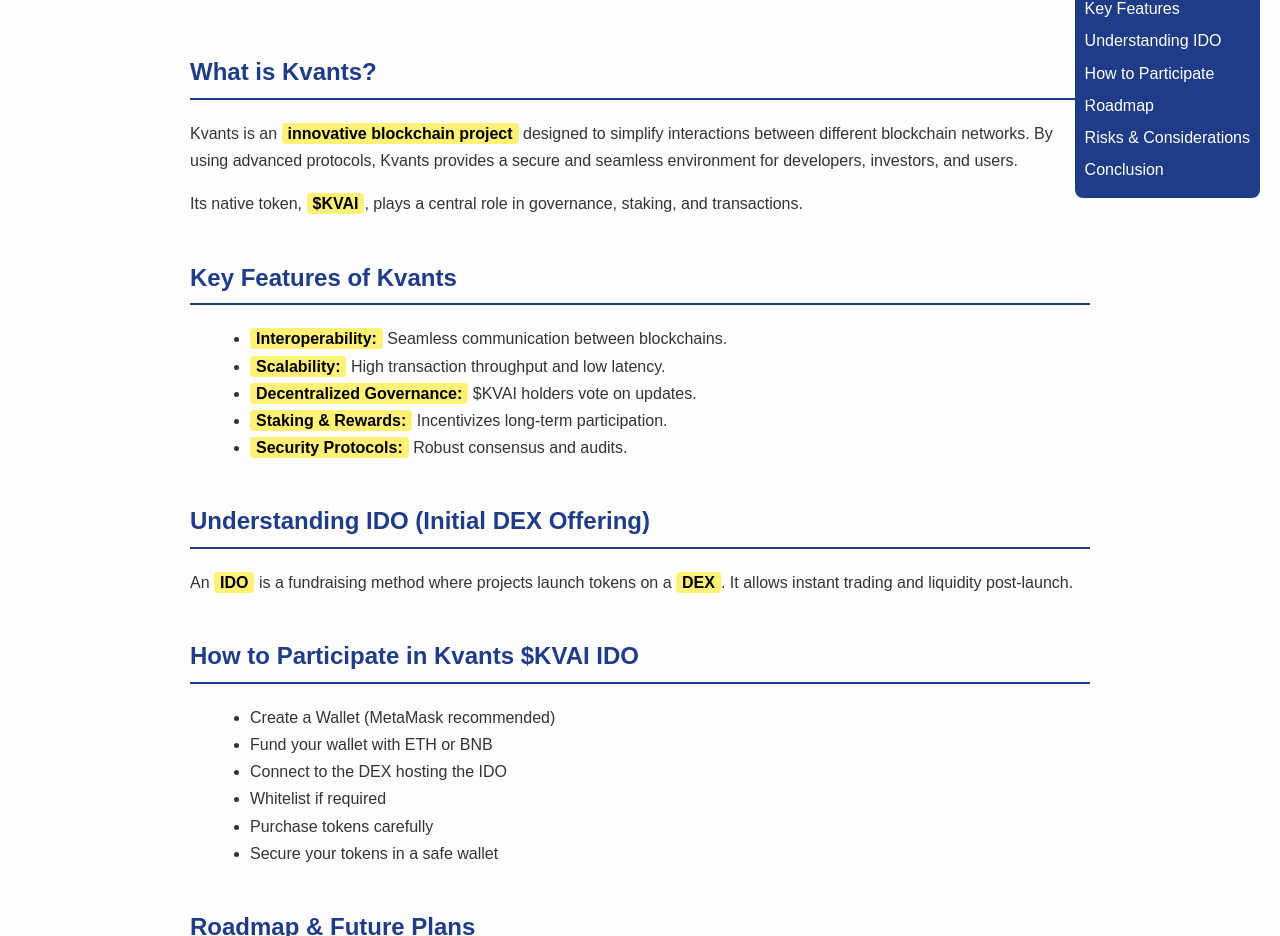
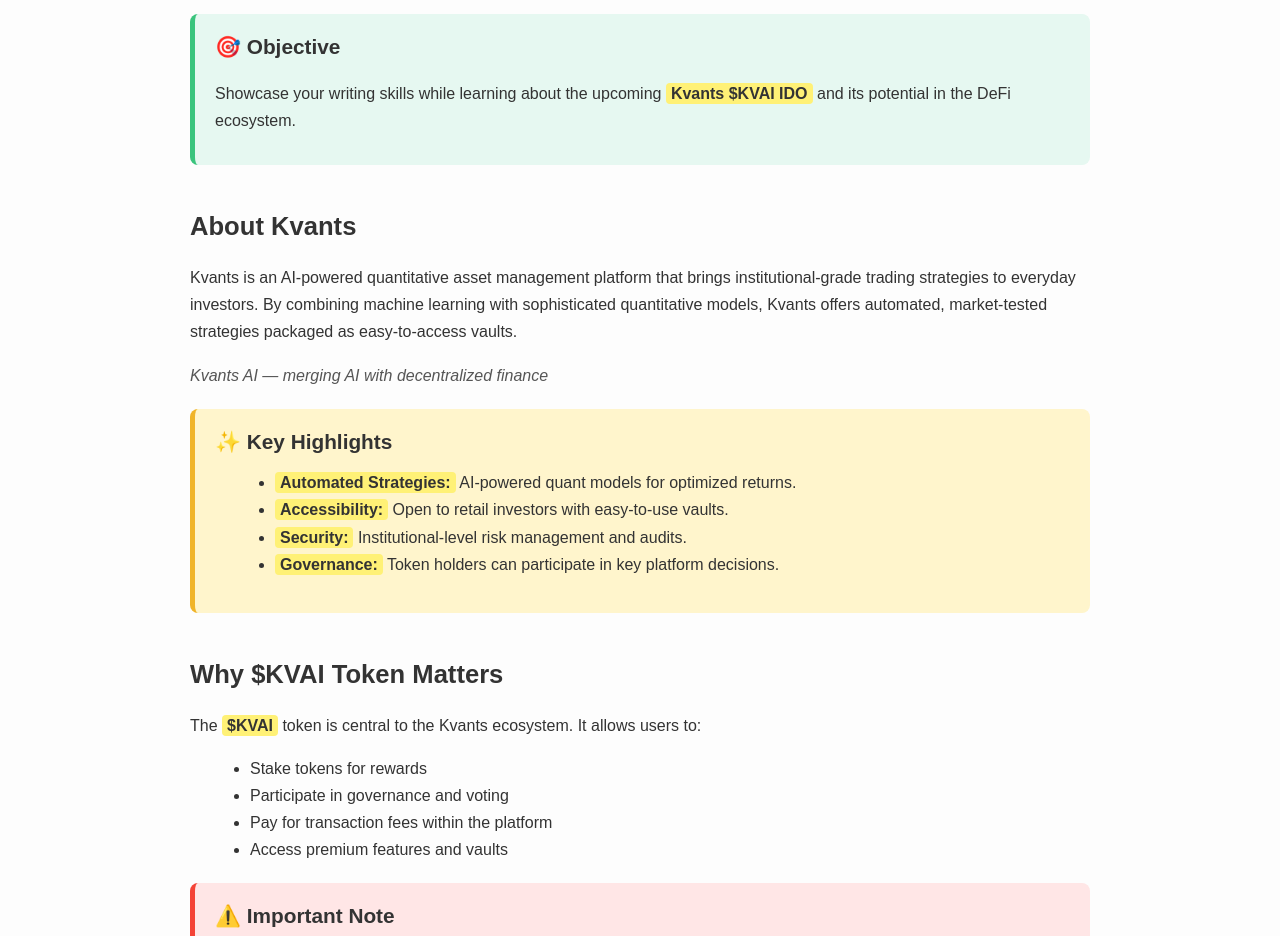
Before and after one commit to riyaashukla/-Article-On-Kvants-IDO, a plain HTML site: page index.html in a window 1280 px wide. Shown: the part 132-1068 px from the top of the page. Drawn offline with Linux system fonts and the light colour scheme.

Commit message:
index.html

```diff
--- a/index.html
+++ b/index.html
@@ -7,23 +7,11 @@
 <style>
     body {
         font-family: 'Arial', sans-serif;
-        line-height: 1.7;
+        background-color: #fdfdfd;
+        color: #333;
         margin: 0;
         padding: 0;
-        background-color: #fdfdfd;
-        color: #333;
-    }
-
-    header {
-        background-color: #1a1a1a;
-        color: #fff;
-        padding: 20px;
-        text-align: center;
-    }
-
-    header h1 {
-        margin: 0;
-        font-size: 2rem;
+        line-height: 1.7;
     }
 
     main {
@@ -32,14 +20,24 @@
         padding: 20px;
     }
 
-    h2, h3 {
-        color: #1f3c88;
+    h1, h2, h3 {
+        font-weight: bold;
+    }
+
+    h1 {
+        font-size: 2rem;
+        margin-bottom: 20px;
     }
 
     h2 {
+        font-size: 1.6rem;
         margin-top: 40px;
-        border-bottom: 2px solid #1f3c88;
-        padding-bottom: 5px;
+        margin-bottom: 15px;
+    }
+
+    h3 {
+        font-size: 1.3rem;
+        margin-bottom: 10px;
     }
 
     p {
@@ -50,139 +48,111 @@
         margin: 10px 0 20px 20px;
     }
 
-    .highlight {
+    /* Highlight boxes like in screenshot */
+    .highlight-box {
+        border-radius: 8px;
+        padding: 15px 20px;
+        margin: 20px 0;
+    }
+
+    .highlight-objective {
+        background-color: #e6f8f1;
+        border-left: 5px solid #3ac47d;
+    }
+
+    .highlight-key {
+        background-color: #fff5cc;
+        border-left: 5px solid #f0b429;
+    }
+
+    .highlight-note {
+        background-color: #ffe6e6;
+        border-left: 5px solid #f44336;
+    }
+
+    .highlight-box h3 {
+        margin-top: 0;
+    }
+
+    em {
+        font-style: italic;
+        color: #555;
+    }
+
+    .highlight-text {
         background-color: #fff176;
-        color: #000;
-        padding: 2px 6px;
+        padding: 2px 5px;
         border-radius: 4px;
         font-weight: bold;
     }
 
-    /* Smooth scroll for headings */
-    nav {
-        position: fixed;
-        top: 80px;
-        right: 20px;
-        background: #1f3c88;
-        padding: 10px;
-        border-radius: 8px;
-    }
-
-    nav a {
-        display: block;
-        color: #fff;
-        text-decoration: none;
-        margin: 5px 0;
-    }
-
-    nav a:hover {
-        text-decoration: underline;
-    }
-
-    /* Simple JS interactive effect */
-    .fade-in {
-        opacity: 0;
-        transform: translateY(20px);
-        transition: all 0.8s ease-out;
-    }
-
-    .fade-in.show {
-        opacity: 1;
-        transform: translateY(0);
-    }
 </style>
 </head>
 <body>
+<main>
+    <h1>Kvants $KVAI IDO – A Complete Guide</h1>
 
-<header>
-    <h1>Everything You Need to Know About Kvants $KVAI IDO</h1>
-</header>
+    <div class="highlight-box highlight-objective">
+        <h3>🎯 Objective</h3>
+        <p>Showcase your writing skills while learning about the upcoming <span class="highlight-text">Kvants $KVAI IDO</span> and its potential in the DeFi ecosystem.</p>
+    </div>
 
-<nav id="toc">
-    <a href="#kvants">What is Kvants?</a>
-    <a href="#features">Key Features</a>
-    <a href="#ido">Understanding IDO</a>
-    <a href="#participate">How to Participate</a>
-    <a href="#roadmap">Roadmap</a>
-    <a href="#risks">Risks & Considerations</a>
-    <a href="#conclusion">Conclusion</a>
-</nav>
+    <h2>About Kvants</h2>
+    <p>Kvants is an AI-powered quantitative asset management platform that brings institutional-grade trading strategies to everyday investors. By combining machine learning with sophisticated quantitative models, Kvants offers automated, market-tested strategies packaged as easy-to-access vaults.</p>
+    <p><em>Kvants AI — merging AI with decentralized finance</em></p>
 
-<main>
-    <section id="kvants" class="fade-in">
-        <h2>What is Kvants?</h2>
-        <p>Kvants is an <span class="highlight">innovative blockchain project</span> designed to simplify interactions between different blockchain networks. By using advanced protocols, Kvants provides a secure and seamless environment for developers, investors, and users.</p>
-        <p>Its native token, <span class="highlight">$KVAI</span>, plays a central role in governance, staking, and transactions.</p>
-    </section>
+    <div class="highlight-box highlight-key">
+        <h3>✨ Key Highlights</h3>
+        <ul>
+            <li><span class="highlight-text">Automated Strategies:</span> AI-powered quant models for optimized returns.</li>
+            <li><span class="highlight-text">Accessibility:</span> Open to retail investors with easy-to-use vaults.</li>
+            <li><span class="highlight-text">Security:</span> Institutional-level risk management and audits.</li>
+            <li><span class="highlight-text">Governance:</span> Token holders can participate in key platform decisions.</li>
+        </ul>
+    </div>
 
-    <section id="features" class="fade-in">
-        <h2>Key Features of Kvants</h2>
+    <h2>Why $KVAI Token Matters</h2>
+    <p>The <span class="highlight-text">$KVAI</span> token is central to the Kvants ecosystem. It allows users to:</p>
     <ul>
-            <li><span class="highlight">Interoperability:</span> Seamless communication between blockchains.</li>
-            <li><span class="highlight">Scalability:</span> High transaction throughput and low latency.</li>
-            <li><span class="highlight">Decentralized Governance:</span> $KVAI holders vote on updates.</li>
-            <li><span class="highlight">Staking & Rewards:</span> Incentivizes long-term participation.</li>
-            <li><span class="highlight">Security Protocols:</span> Robust consensus and audits.</li>
+        <li>Stake tokens for rewards</li>
+        <li>Participate in governance and voting</li>
+        <li>Pay for transaction fees within the platform</li>
+        <li>Access premium features and vaults</li>
     </ul>
-    </section>
 
-    <section id="ido" class="fade-in">
-        <h2>Understanding IDO (Initial DEX Offering)</h2>
-        <p>An <span class="highlight">IDO</span> is a fundraising method where projects launch tokens on a <span class="highlight">DEX</span>. It allows instant trading and liquidity post-launch.</p>
-    </section>
+    <div class="highlight-box highlight-note">
+        <h3>⚠️ Important Note</h3>
+        <p>Investing in IDOs carries risks. Price volatility can be high, and thorough research is essential before participating. Always verify projects and avoid scams.</p>
+    </div>
 
-    <section id="participate" class="fade-in">
     <h2>How to Participate in Kvants $KVAI IDO</h2>
+    <ol>
+        <li>Create a compatible crypto wallet (MetaMask recommended).</li>
+        <li>Fund your wallet with ETH or BNB depending on the DEX.</li>
+        <li>Connect to the DEX hosting the IDO.</li>
+        <li>Complete the whitelist or registration process if required.</li>
+        <li>Purchase $KVAI tokens as per instructions.</li>
+        <li>Secure your tokens in a safe wallet.</li>
+    </ol>
+
+    <h2>Future Roadmap</h2>
     <ul>
-            <li>Create a Wallet (MetaMask recommended)</li>
-            <li>Fund your wallet with ETH or BNB</li>
-            <li>Connect to the DEX hosting the IDO</li>
-            <li>Whitelist if required</li>
-            <li>Purchase tokens carefully</li>
-            <li>Secure your tokens in a safe wallet</li>
+        <li>Expand partnerships with multiple blockchain networks.</li>
+        <li>Enhance staking and governance mechanisms.</li>
+        <li>Provide educational resources for community growth.</li>
+        <li>Improve cross-chain integration for dApp developers.</li>
     </ul>
-    </section>
 
-    <section id="roadmap" class="fade-in">
-        <h2>Roadmap & Future Plans</h2>
-        <p>Kvants roadmap includes:</p>
-        <ul>
-            <li>Partnerships with multiple blockchain networks</li>
-            <li>Expanding staking and governance mechanisms</li>
-            <li>Educational resources for community growth</li>
-            <li>Improved cross-chain tools for developers</li>
-        </ul>
-    </section>
-
-    <section id="risks" class="fade-in">
     <h2>Risks and Considerations</h2>
     <ul>
-            <li><span class="highlight">Volatility:</span> Token prices fluctuate rapidly.</li>
-            <li><span class="highlight">Scams:</span> Participate only in verified projects.</li>
-            <li><span class="highlight">Regulatory Risks:</span> Legal frameworks differ by country.</li>
-            <li><span class="highlight">Project Viability:</span> Check team experience and roadmap.</li>
+        <li><span class="highlight-text">Volatility:</span> Token prices can fluctuate rapidly.</li>
+        <li><span class="highlight-text">Scams:</span> Only participate in verified projects.</li>
+        <li><span class="highlight-text">Regulatory Risks:</span> Ensure compliance with your local laws.</li>
+        <li><span class="highlight-text">Project Viability:</span> Assess the team and roadmap carefully.</li>
     </ul>
-    </section>
 
-    <section id="conclusion" class="fade-in">
     <h2>Conclusion</h2>
-        <p>The <span class="highlight">Kvants $KVAI IDO</span> is a major milestone in DeFi. Focused on interoperability, scalability, and governance, it offers strong potential. Investors should conduct <span class="highlight">careful research</span> and evaluate risks before participating.</p>
-    </section>
+    <p>The <span class="highlight-text">Kvants $KVAI IDO</span> offers an exciting opportunity in DeFi. With AI-driven strategies, accessibility for retail investors, and a robust governance model, Kvants is poised to make a strong impact. Always invest responsibly and conduct thorough research before participating.</p>
 </main>
-
-<script>
-    // JS to show fade-in sections on scroll
-    const sections = document.querySelectorAll('.fade-in');
-    window.addEventListener('scroll', () => {
-        const triggerBottom = window.innerHeight / 5 * 4;
-        sections.forEach(section => {
-            const sectionTop = section.getBoundingClientRect().top;
-            if(sectionTop < triggerBottom) {
-                section.classList.add('show');
-            }
-        });
-    });
-</script>
-
 </body>
 </html>
```
Lines whose indentation alone changed are shown as unchanged.
